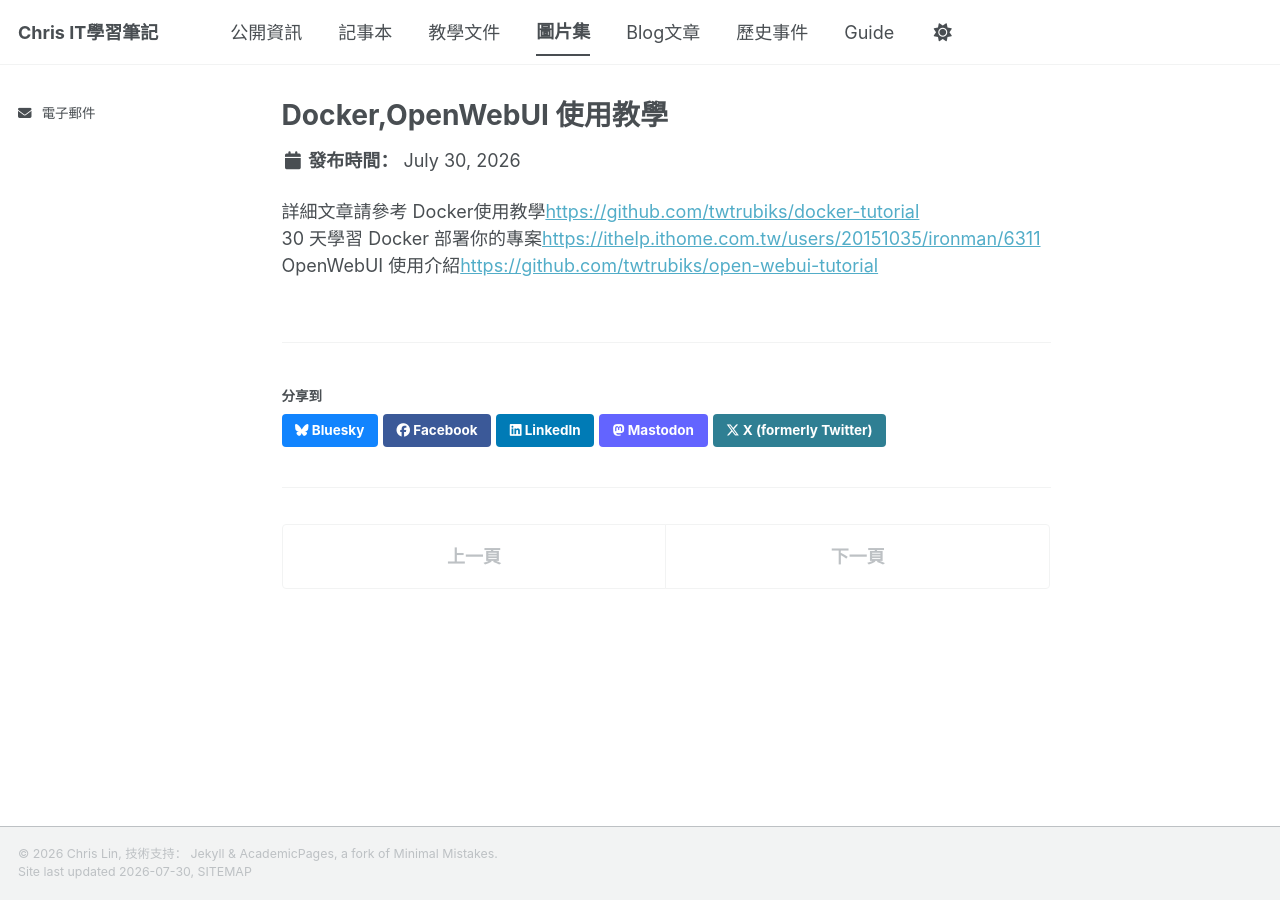
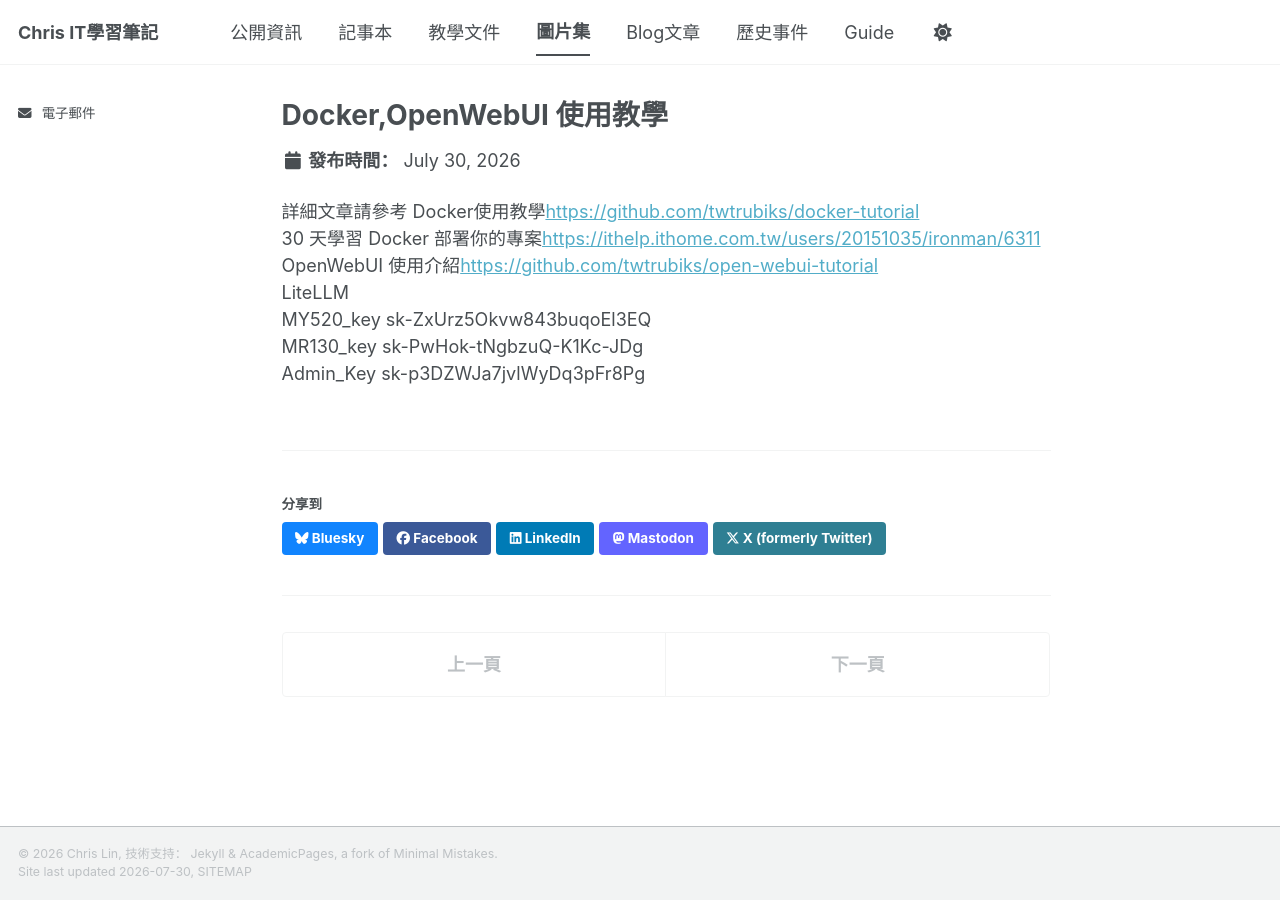
Before and after one commit to chris1798/chris1798.github.io, a Jekyll site: the page built from _portfolio/portfolio-2.html, in a window 1280 px wide. Built offline with Jekyll 4.4.1, drawn with Linux system fonts in a browser that asks for light colours; a style sheet for code colours, icons or effects is not loaded.

Commit message:
Update portfolio-2.html with new content
Added LiteLLM and keys to the portfolio page.

```diff
--- a/_portfolio/portfolio-2.html
+++ b/_portfolio/portfolio-2.html
@@ -8,4 +8,9 @@
 Docker使用教學<a href="https://github.com/twtrubiks/docker-tutorial">https://github.com/twtrubiks/docker-tutorial</a><br>
 30 天學習 Docker 部署你的專案<a href="https://ithelp.ithome.com.tw/users/20151035/ironman/6311">https://ithelp.ithome.com.tw/users/20151035/ironman/6311</a><br>
 
-OpenWebUI 使用介紹<a href="https://github.com/twtrubiks/open-webui-tutorial">https://github.com/twtrubiks/open-webui-tutorial</a>
+OpenWebUI 使用介紹<a href="https://github.com/twtrubiks/open-webui-tutorial">https://github.com/twtrubiks/open-webui-tutorial</a><br>
+
+LiteLLM<br>
+MY520_key sk-ZxUrz5Okvw843buqoEl3EQ<br>
+MR130_key sk-PwHok-tNgbzuQ-K1Kc-JDg<br>
+Admin_Key sk-p3DZWJa7jvlWyDq3pFr8Pg<br>
```
